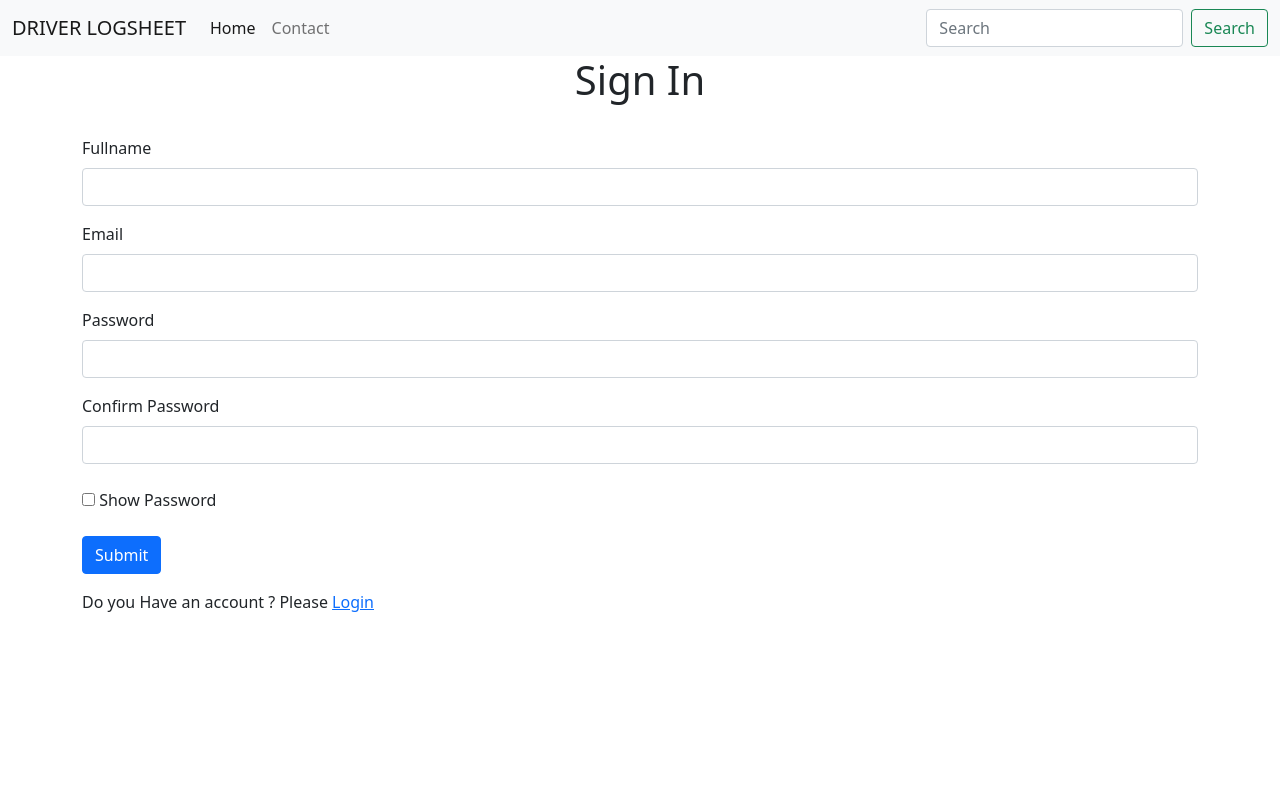
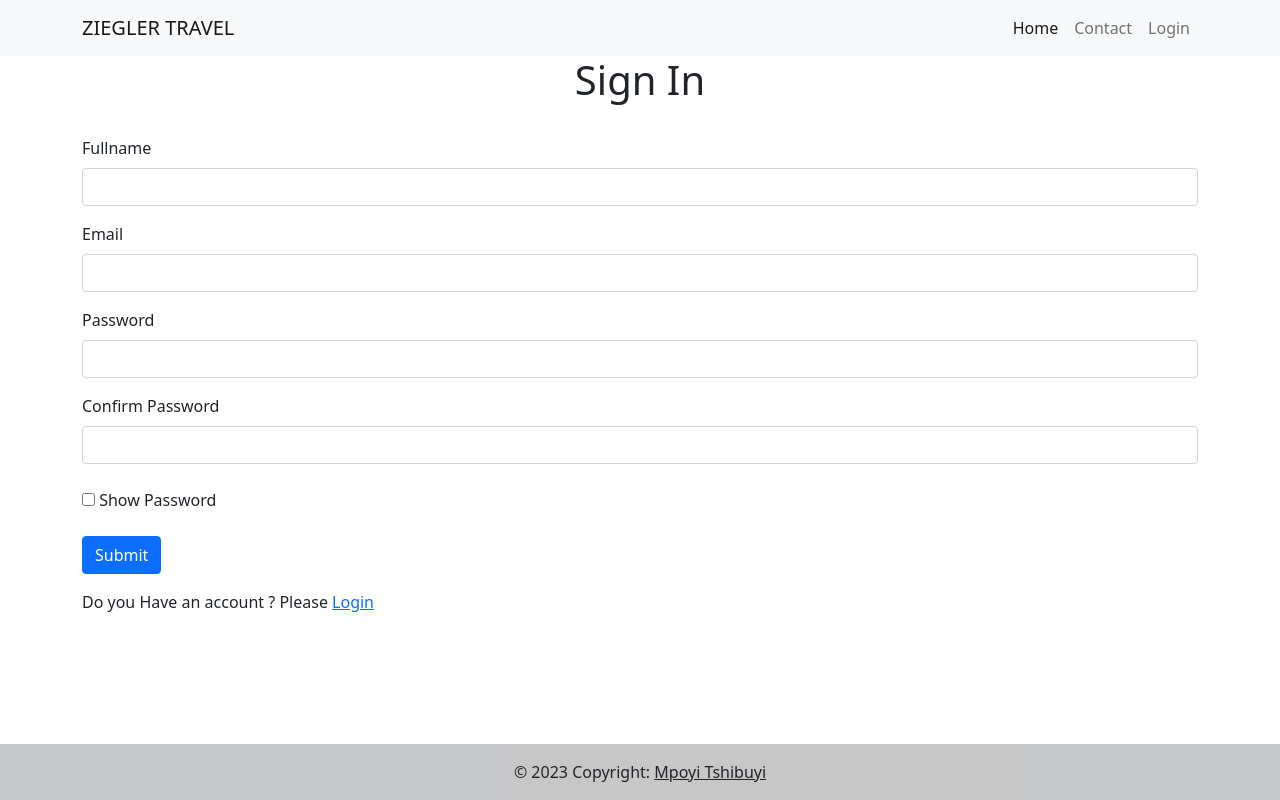
Before and after one commit to Frank1963-mpoyi/Ziegler-Travel, a Django app: page /account/register/ in a window 1280 px wide. Run offline with Django 4.2, Linux system fonts and the light colour scheme; some libraries are stand-ins or nearby versions.

Commit message:
add footer

```diff
--- a/account/templates/includes/footer.html
+++ b/account/templates/includes/footer.html
@@ -0,0 +1,8 @@
+<footer class="bg-light text-center text-lg-start fixed-bottom">
+    <!-- Copyright -->
+    <div class="text-center p-3" style="background-color: rgba(0, 0, 0, 0.2);">
+        © 2023 Copyright:
+        <a class="text-dark" href="http://www.mpoyitshibuyi.co.za">Mpoyi Tshibuyi</a>
+    </div>
+    <!-- Copyright -->
+</footer>
--- a/account/templates/includes/navbar.html
+++ b/account/templates/includes/navbar.html
@@ -1,19 +1,23 @@
 {% load static %}
 
 <nav class="navbar navbar-expand-lg navbar-light bg-light">
-    <div class="container-fluid">
-        <a class="navbar-brand" href="#">DRIVER LOGSHEET</a>
+    <div class="container">
+        <img src="" class="img-fluid ${3|rounded-top,rounded-right,rounded-bottom,rounded-left,rounded-circle,|}" alt="">
+        <a class="navbar-brand" href="#">ZIEGLER TRAVEL</a>
         <button class="navbar-toggler" type="button" data-bs-toggle="collapse" data-bs-target="#navbarSupportedContent"
             aria-controls="navbarSupportedContent" aria-expanded="false" aria-label="Toggle navigation">
             <span class="navbar-toggler-icon"></span>
         </button>
         <div class="collapse navbar-collapse" id="navbarSupportedContent">
-            <ul class="navbar-nav me-auto mb-2 mb-lg-0">
+            <ul class="navbar-nav ms-auto mb-2 mb-lg-0">
                 <li class="nav-item">
                     <a class="nav-link active" aria-current="page" href="#">Home</a>
                 </li>
                 <li class="nav-item">
                     <a class="nav-link" href="#">Contact</a>
+                </li>
+                <li class="nav-item">
+                    <a class="nav-link" href="#">Login</a>
                 </li>
 
                 {% comment %}
@@ -34,10 +38,12 @@
                 {% endcomment %}
 
             </ul>
+            {% comment %}
             <form class="d-flex">
                 <input class="form-control me-2" type="search" placeholder="Search" aria-label="Search">
                 <button class="btn btn-outline-success" type="submit">Search</button>
             </form>
+            {% endcomment %}
         </div>
     </div>
 </nav>
--- a/logsheet/models.py
+++ b/logsheet/models.py
@@ -21,9 +21,9 @@ class DriverLogsheet(AuditFields):
 
     driver_name = models.CharField('FULL NAME', max_length=250)
     vehicule_type = models.CharField('VEHICULE TYPE', max_length=150)
-    time_in = models.CharField('TIME IN', max_length=50)
+    time_in = models.CharField('TIME IN', max_length=50, blank=True, null=True)
     time_out = models.CharField('TIME OUT', max_length=50)
-    km_in = models.CharField('KM IN', max_length=50)
+    km_in = models.CharField('KM IN', max_length=50, blank=True, null=True)
     km_out = models.CharField('KM OUT', max_length=50)
     destination = models.CharField('DESTINATION', max_length=500)
     voucher_number = models.CharField('VOUCHER NUMBER', max_length=500)
```
Also changed, not shown: logsheet/templates/logsheet/list_logsheet.html (+15 -5 lines), account/migrations/0001_initial.py (added), logsheet/migrations/0002_alter_driverlogsheet_note.py (added), 2 other files.
